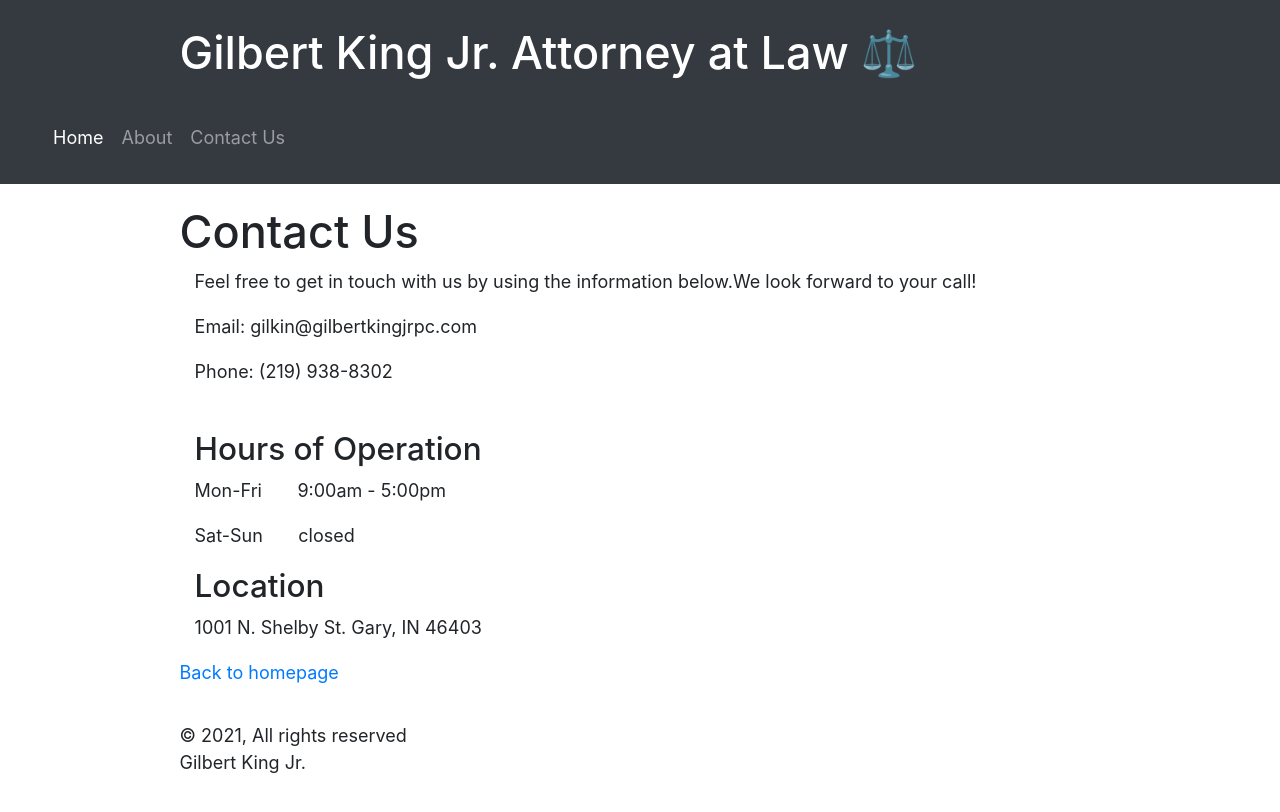
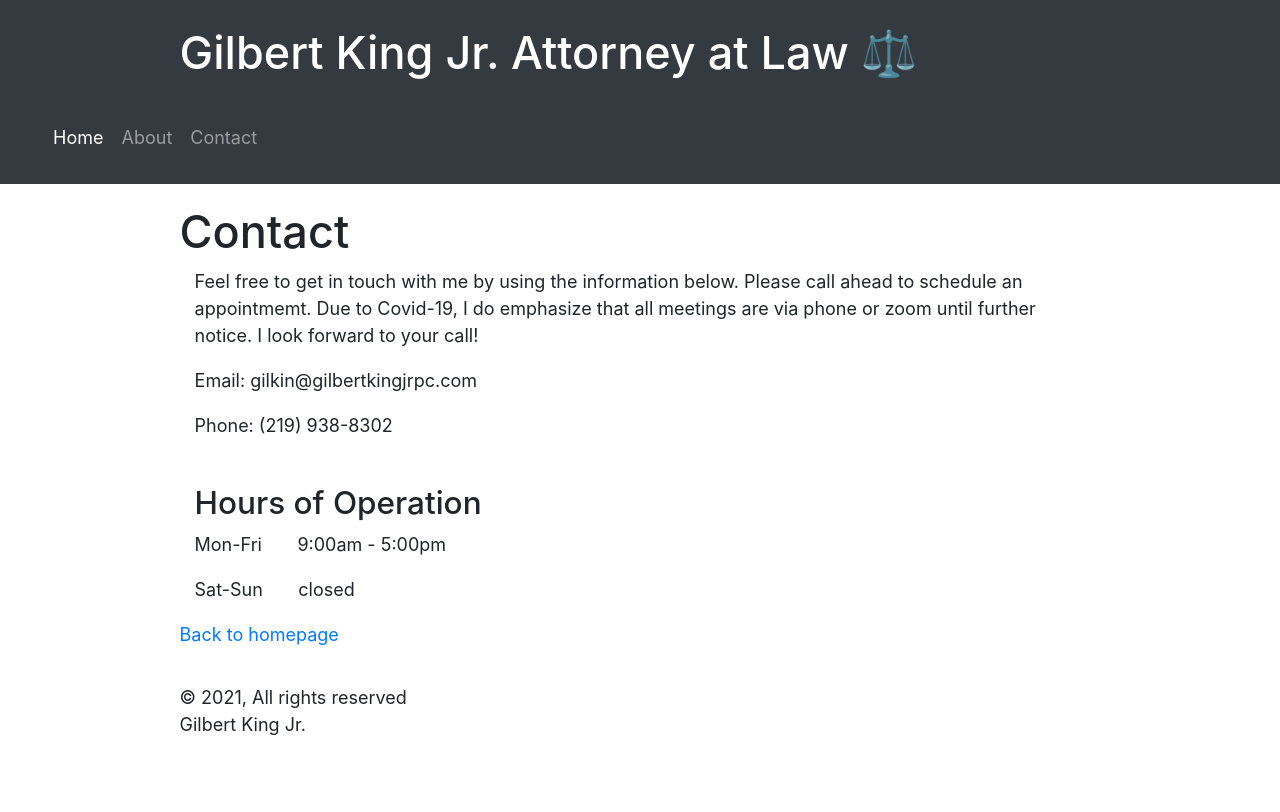
Before and after one commit to Gilb03/attorney2-website, a Gatsby site: page /contact in a window 1280 px wide. Built offline with nearby package versions, Linux system fonts and the light colour scheme; Gatsby itself is replaced by a stand-in of ours.

Commit message:
refactor(pages):content-2

```diff
--- a/src/components/header.js
+++ b/src/components/header.js
@@ -34,7 +34,7 @@ const Header = ({ siteTitle }) => (
         <ul class="navbar-nav">
             <li class="nav-item active"> <a href="/" class="nav-link"> Home </a> </li>
             <li class="nav-item"> <a href="/about/" class="nav-link"> About</a> </li>
-            <li class="nav-item"> <a href="/contact/" class="nav-link"> Contact Us </a> </li>
+            <li class="nav-item"> <a href="/contact/" class="nav-link"> Contact </a> </li>
         </ul>
     </div>
 </nav>
--- a/src/pages/contact.js
+++ b/src/pages/contact.js
@@ -7,9 +7,11 @@ import SEO from "../components/seo"
 const ContactUs = () => (
   <Layout>
     <SEO title="Contact Us" />
-    <h1>Contact Us</h1>
+    <h1>Contact</h1>
     <div className="container">
-    <p>Feel free to get in touch with us by using the information below.We look forward to your call!</p>
+    <p>Feel free to get in touch with me by using the information below. Please call ahead to schedule an appointmemt.
+      Due to Covid-19, I do emphasize that all meetings are via phone or zoom until further notice.
+    I look forward to your call!</p>
     <p>Email: gilkin@gilbertkingjrpc.com</p>
     <p>Phone: (219) 938-8302</p>
     <br></br>
@@ -17,8 +19,7 @@ const ContactUs = () => (
     <p>Mon-Fri &nbsp;  &nbsp;  &nbsp; 9:00am - 5:00pm</p>
     <p>Sat-Sun &nbsp;  &nbsp;  &nbsp; closed</p>
 
-    <h3><bold>Location</bold></h3>
-    <p>1001 N. Shelby St. Gary, IN 46403</p>
+
     </div>
     <Link to="/">Back to homepage</Link>
   </Layout>
```
Also changed, not shown: src/pages/about.js (+5 -4 lines).
